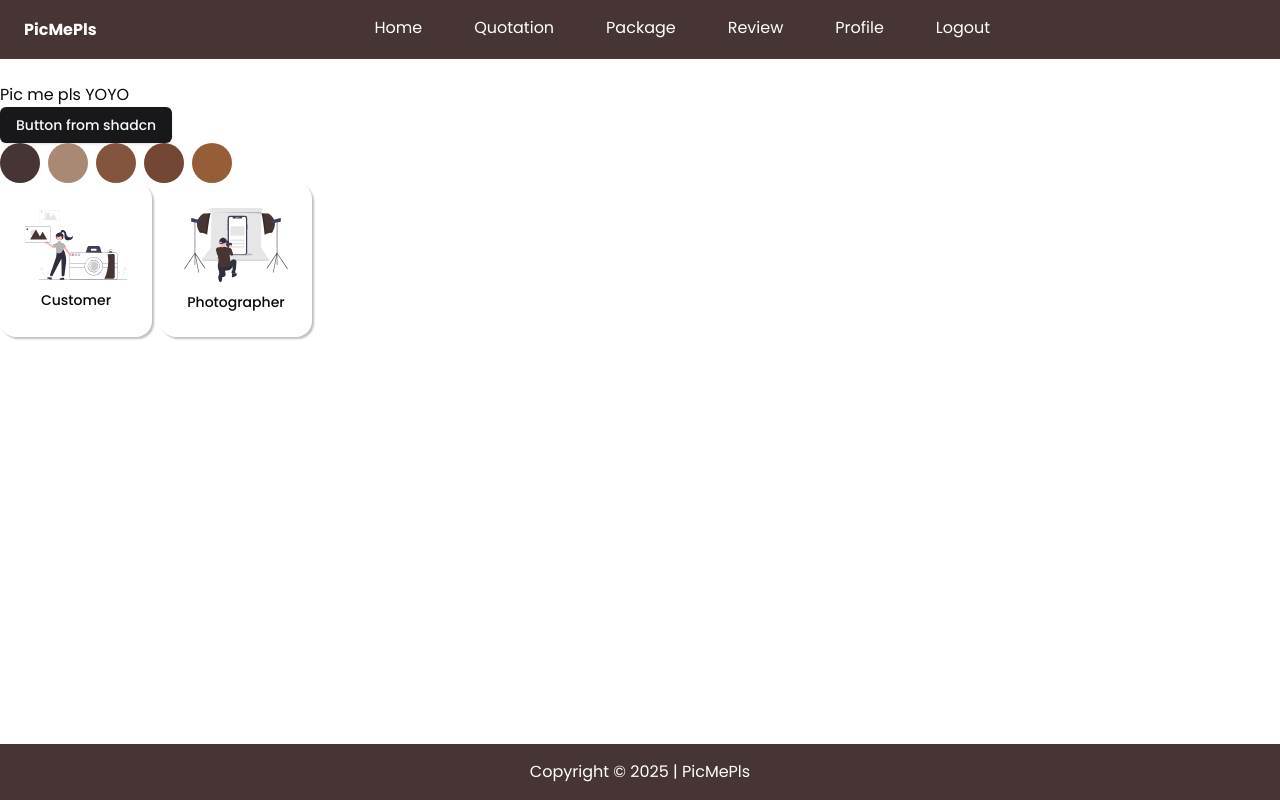
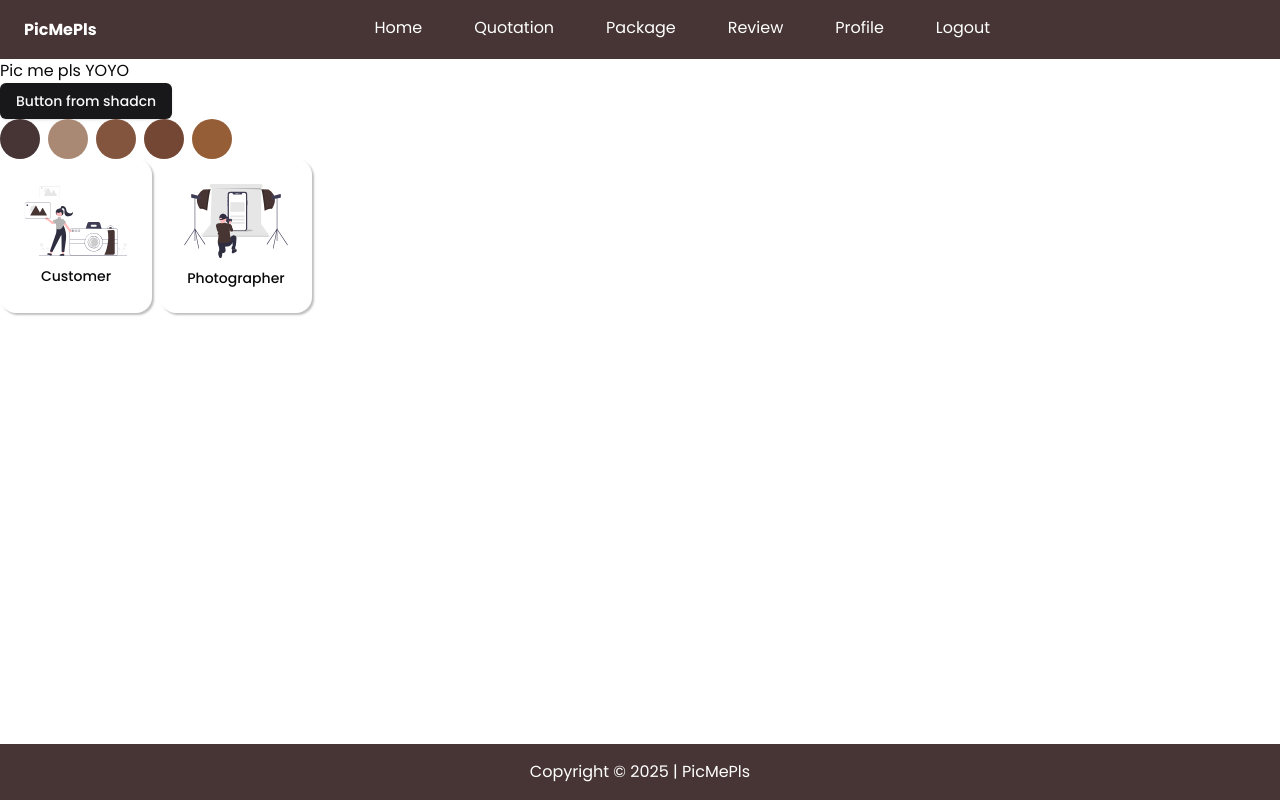
Before and after one commit to CP-RektMart/pic-me-pls-frontend, a Next.js app: page / in a window 1280 px wide. Built offline with nearby package versions, Linux system fonts and the light colour scheme; some icons are missing.

Commit message:
fix: padding fault

```diff
--- a/src/app/layout.tsx
+++ b/src/app/layout.tsx
@@ -29,7 +29,7 @@
         className={`${poppins.variable} flex min-h-screen flex-col justify-between antialiased`}
       >
         <Navbar />
-        <main className='flex flex-1 py-6'>{children}</main>
+        <main className='flex flex-1'>{children}</main>
         <Footer />
       </body>
     </html>
--- a/src/components/profile-page/index.tsx
+++ b/src/components/profile-page/index.tsx
@@ -66,7 +66,7 @@
   })
 
   return (
-    <Container>
+    <Container className='my-6'>
       <div className='flex h-10 flex-row'>
         <h1 className='items-center self-center text-2xl font-bold lg:text-3xl'>
           Edit Profile
```
